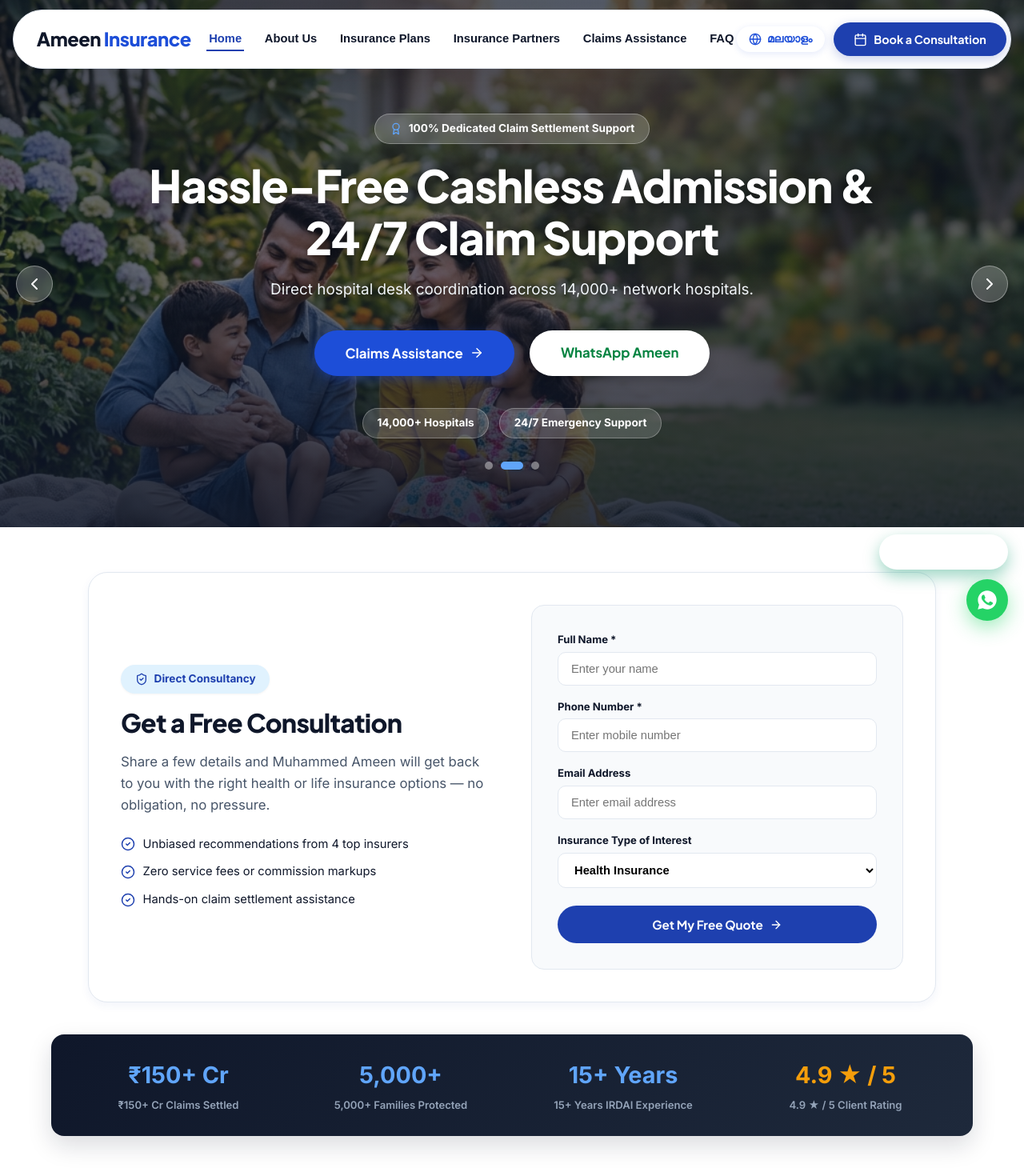
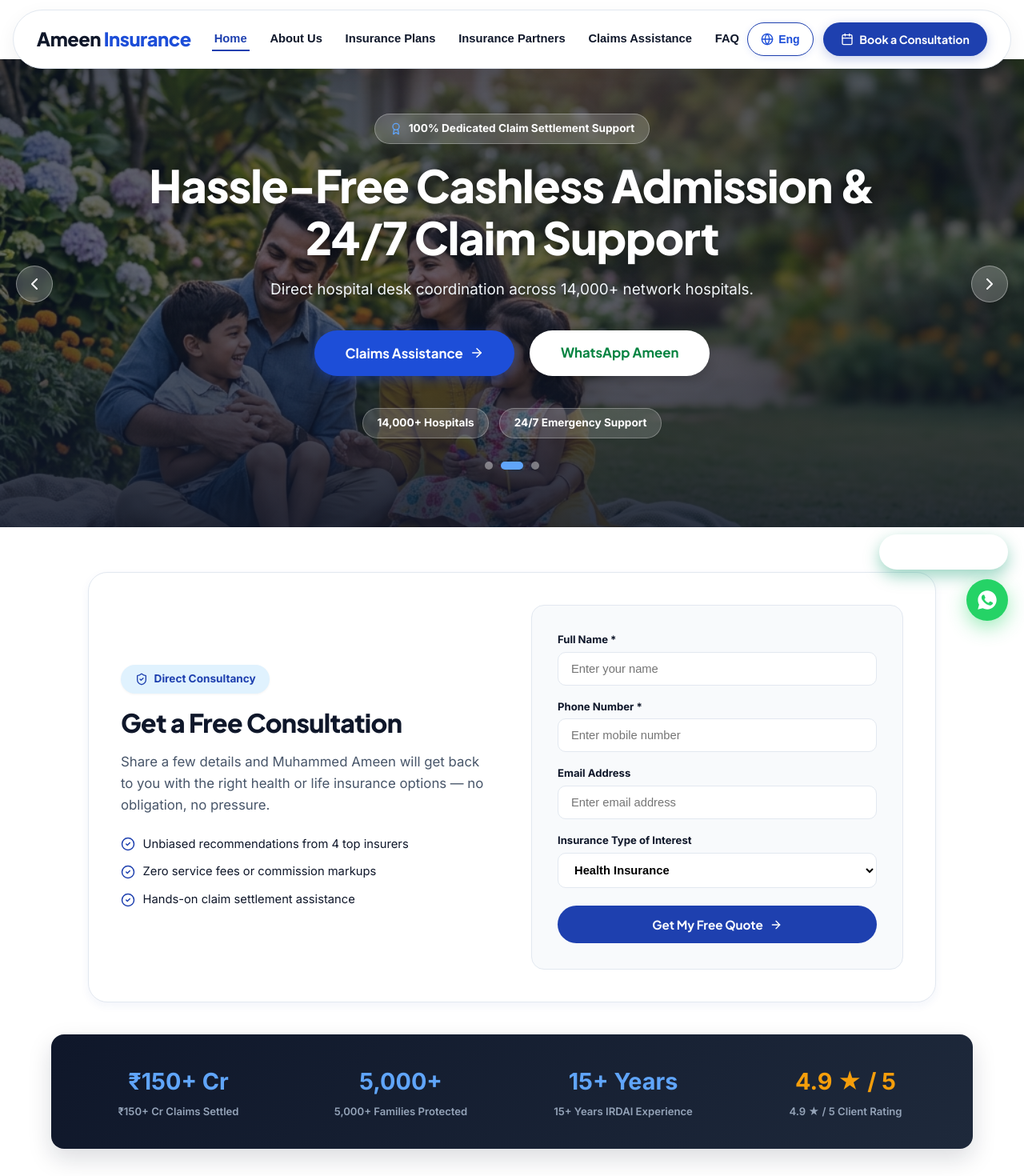
Before and after one commit to Nevin3973/ameeninsurance, a React (Vite) app: page / in a window 1280 px wide. Shown: the top 1470 px of the page at 80% size. Built offline with nearby package versions, Linux system fonts and the light colour scheme.

Commit message:
Fix layout containment, modal scroll behavior, navbar button alignment, and grid-4 stretch

```diff
--- a/src/App.jsx
+++ b/src/App.jsx
@@ -108,12 +108,14 @@
   };
 
   return (
-    <div style={{ minHeight: '100vh', background: 'var(--bg-surface)' }}>
+    <div style={{ minHeight: '100vh', background: 'var(--bg-surface)', overflowX: 'hidden' }}>
       {/* Sticky Rounded Navigation Bar */}
       <Navbar activeTab={activeTab} setActiveTab={handleNavigate} />
 
       {/* Dynamic Main / Sub-Page Content Assembly */}
-      {renderSubPage()}
+      <main style={{ minHeight: 'calc(100vh - 200px)', overflowX: 'hidden' }}>
+        {renderSubPage()}
+      </main>
 
       {/* Persistent Footer */}
       <Footer />
--- a/src/components/AmeenExperience.jsx
+++ b/src/components/AmeenExperience.jsx
@@ -39,12 +39,10 @@
     <section id="experience" className="section-padding" style={{ background: '#f8fafc', position: 'relative' }}>
       <div className="container">
         {/* Ditto-Style Sticky Pinning Layout Container */}
-        <div style={{ display: 'grid', gridTemplateColumns: '1fr 1.4fr', gap: '3rem', alignItems: 'start' }}>
+        <div className="responsive-grid-1-14">
 
           {/* LEFT COLUMN: STICKY PINNED SIDEBAR (STAYS PINNED WHILE SCROLLING) */}
-          <div style={{
-            position: 'sticky',
-            top: '110px',
+          <div className="sticky-column" style={{
             background: 'linear-gradient(135deg, #e0f2fe 0%, #f0f7ff 100%)',
             borderRadius: 'var(--radius-lg)',
             padding: '2.5rem',
--- a/src/components/Hero.jsx
+++ b/src/components/Hero.jsx
@@ -476,26 +476,24 @@
           padding: '1.8rem 2rem',
           color: '#ffffff',
           boxShadow: '0 12px 30px rgba(15, 23, 42, 0.15)',
-          display: 'grid',
-          gridTemplateColumns: 'repeat(4, 1fr)',
-          gap: '1.5rem',
-          textAlign: 'center'
+          width: '100%',
+          alignItems: 'stretch'
         }} className="grid-4">
-          <div>
+          <div style={{ display: 'flex', flexDirection: 'column', justifyContent: 'center', alignItems: 'center', padding: '0.5rem', width: '100%' }}>
             <div style={{ fontSize: '1.8rem', fontWeight: 800, color: '#60a5fa', marginBottom: '0.2rem' }}>₹150+ Cr</div>
-            <div style={{ fontSize: '0.82rem', color: '#94a3b8', fontWeight: 600 }}>{t('statClaims', 'Claims Settlement Advocacy')}</div>
+            <div style={{ fontSize: '0.82rem', color: '#94a3b8', fontWeight: 600, textAlign: 'center' }}>{t('statClaims', 'Claims Settlement Advocacy')}</div>
           </div>
-          <div>
+          <div style={{ display: 'flex', flexDirection: 'column', justifyContent: 'center', alignItems: 'center', padding: '0.5rem', width: '100%' }}>
             <div style={{ fontSize: '1.8rem', fontWeight: 800, color: '#60a5fa', marginBottom: '0.2rem' }}>5,000+</div>
-            <div style={{ fontSize: '0.82rem', color: '#94a3b8', fontWeight: 600 }}>{t('statFamilies', 'Families Protected Across India')}</div>
+            <div style={{ fontSize: '0.82rem', color: '#94a3b8', fontWeight: 600, textAlign: 'center' }}>{t('statFamilies', 'Families Protected Across India')}</div>
           </div>
-          <div>
+          <div style={{ display: 'flex', flexDirection: 'column', justifyContent: 'center', alignItems: 'center', padding: '0.5rem', width: '100%' }}>
             <div style={{ fontSize: '1.8rem', fontWeight: 800, color: '#60a5fa', marginBottom: '0.2rem' }}>15+ Years</div>
-            <div style={{ fontSize: '0.82rem', color: '#94a3b8', fontWeight: 600 }}>{t('statExperience', 'IRDAI Advisory Experience')}</div>
+            <div style={{ fontSize: '0.82rem', color: '#94a3b8', fontWeight: 600, textAlign: 'center' }}>{t('statExperience', 'IRDAI Advisory Experience')}</div>
           </div>
-          <div>
+          <div style={{ display: 'flex', flexDirection: 'column', justifyContent: 'center', alignItems: 'center', padding: '0.5rem', width: '100%' }}>
             <div style={{ fontSize: '1.8rem', fontWeight: 800, color: '#f59e0b', marginBottom: '0.2rem' }}>4.9 ★ / 5</div>
-            <div style={{ fontSize: '0.82rem', color: '#94a3b8', fontWeight: 600 }}>{t('statRating', '450+ Verified Client Reviews')}</div>
+            <div style={{ fontSize: '0.82rem', color: '#94a3b8', fontWeight: 600, textAlign: 'center' }}>{t('statRating', '450+ Verified Client Reviews')}</div>
           </div>
         </div>
       </div>
--- a/src/components/Navbar.jsx
+++ b/src/components/Navbar.jsx
@@ -92,48 +92,52 @@
         </nav>
 
         {/* Language Toggle + Consultation CTA */}
-        <div style={{ display: 'flex', alignItems: 'center', gap: '0.7rem' }}>
-          {/* Malayalam / English Toggle Button */}
+        <div style={{ display: 'flex', alignItems: 'center', gap: '0.75rem', flexShrink: 0 }}>
+          {/* Compact Eng / Ma Language Switcher Button */}
           <button
             onClick={toggleLanguage}
-            title={lang === 'en' ? 'Switch content to Malayalam' : 'ഇംഗ്ലീഷിലേക്ക് മാറുക'}
+            title={lang === 'en' ? 'Switch to Malayalam (Ma)' : 'Switch to English (Eng)'}
             style={{
               display: 'inline-flex',
               alignItems: 'center',
-              gap: '0.45rem',
-              padding: '0.5rem 0.95rem',
+              justifyContent: 'center',
+              gap: '0.4rem',
+              height: '42px',
+              padding: '0 1rem',
               borderRadius: '9999px',
-              border: '1.5 solid var(--primary-blue)',
+              border: '1.5px solid var(--primary-blue)',
               background: lang === 'ml' ? '#eff6ff' : '#ffffff',
               color: '#1d4ed8',
-              fontSize: '0.85rem',
+              fontSize: '0.88rem',
               fontWeight: 700,
               cursor: 'pointer',
               transition: 'all 0.2s ease-in-out',
-              boxShadow: '0 2px 8px rgba(29, 78, 216, 0.12)'
+              boxShadow: '0 2px 8px rgba(29, 78, 216, 0.1)'
             }}
           >
             <Globe size={16} color="#1d4ed8" />
-            <span>{lang === 'en' ? 'മലയാളം' : 'English'}</span>
+            <span>{lang === 'en' ? 'Eng' : 'Ma'}</span>
           </button>
 
           <button
             onClick={() => handleNavClick('booking')}
             className="btn-primary nav-book-btn"
             style={{
-              padding: '0.75rem 1.6rem',
-              fontSize: '0.9rem',
+              height: '42px',
+              padding: '0 1.4rem',
+              fontSize: '0.88rem',
               fontWeight: 700,
               borderRadius: '9999px',
               whiteSpace: 'nowrap',
               display: 'inline-flex',
               alignItems: 'center',
-              gap: '0.5rem',
+              justifyContent: 'center',
+              gap: '0.45rem',
               background: 'var(--primary-blue)',
               boxShadow: '0 4px 14px rgba(30, 64, 175, 0.25)'
             }}
           >
-            <Calendar size={17} color="#ffffff" /> {t('navBookConsultation', 'Book a Consultation')}
+            <Calendar size={16} color="#ffffff" /> {t('navBookConsultation', 'Book Consultation')}
           </button>
 
           {/* Mobile Hamburger Button */}
@@ -147,7 +151,7 @@
               borderRadius: '12px',
               color: 'var(--text-dark)',
               cursor: 'pointer',
-              padding: '0.5rem',
+              padding: 0,
               width: '42px',
               height: '42px',
               alignItems: 'center',
@@ -185,7 +189,7 @@
             borderBottom: '1px solid var(--border-light)'
           }}>
             <span style={{ fontSize: '0.9rem', fontWeight: 600, color: 'var(--text-muted)' }}>
-              Language / ഭാഷ:
+              Language:
             </span>
             <button
               onClick={toggleLanguage}
@@ -193,9 +197,10 @@
                 display: 'inline-flex',
                 alignItems: 'center',
                 gap: '0.4rem',
-                padding: '0.4rem 0.9rem',
+                height: '38px',
+                padding: '0 1rem',
                 borderRadius: '9999px',
-                border: '1px solid var(--primary-blue)',
+                border: '1.5px solid var(--primary-blue)',
                 background: lang === 'ml' ? '#eff6ff' : '#ffffff',
                 color: '#1d4ed8',
                 fontSize: '0.88rem',
@@ -204,7 +209,7 @@
               }}
             >
               <Globe size={15} color="#1d4ed8" />
-              {lang === 'en' ? 'മലയാളത്തിലേക്ക് മാറ്റുക' : 'Switch to English'}
+              <span>{lang === 'en' ? 'Eng' : 'Ma'}</span>
             </button>
           </div>
 
--- a/src/components/ProductDetailPage.jsx
+++ b/src/components/ProductDetailPage.jsx
@@ -76,7 +76,7 @@
 
       {/* Main Sub-Page Body Grid */}
       <div className="container" style={{ marginTop: '2.5rem' }}>
-        <div className="grid-3" style={{ gridTemplateColumns: '2fr 1fr', gap: '2.5rem' }}>
+        <div className="responsive-grid-2-1">
 
           {/* Left Main Column: Detailed Policy Specifications */}
           <div style={{ display: 'flex', flexDirection: 'column', gap: '2rem' }}>
@@ -197,7 +197,7 @@
           </div>
 
           {/* Right Column: Dedicated Plan Enquiry Form Card */}
-          <div style={{ position: 'sticky', top: '140px', height: 'fit-content' }}>
+          <div className="sticky-column">
             <div className="clean-card" style={{ boxShadow: 'var(--shadow-md)', border: '1px solid var(--primary-blue)' }}>
               <div style={{ marginBottom: '1.2rem' }}>
                 <span style={{ fontSize: '0.78rem', fontWeight: 700, color: 'var(--primary-blue)', letterSpacing: '0.05em' }}>
--- a/src/index.css
+++ b/src/index.css
@@ -43,6 +43,7 @@
 
 html {
   scroll-behavior: smooth;
+  scroll-padding-top: 100px;
   font-size: 16px;
 }
 
@@ -99,11 +100,85 @@
   display: grid;
   grid-template-columns: repeat(4, 1fr);
   gap: 1.5rem;
+  width: 100%;
+  align-items: stretch;
+}
+
+.grid-4 > * {
+  width: 100%;
+  height: 100%;
+}
+
+/* Responsive Grid Utility Classes */
+.responsive-grid-2-1 {
+  display: grid;
+  grid-template-columns: 2fr 1fr;
+  gap: 2.5rem;
+}
+
+.responsive-grid-1-14 {
+  display: grid;
+  grid-template-columns: 1fr 1.4fr;
+  gap: 3rem;
+  align-items: start;
+}
+
+.responsive-grid-equal {
+  display: grid;
+  grid-template-columns: repeat(2, 1fr);
+  gap: 1rem;
+}
+
+/* Sticky Column Helper */
+.sticky-column {
+  position: sticky;
+  top: 110px;
+  height: fit-content;
+}
+
+/* Modal Overlay & Dialog Containment */
+.modal-overlay {
+  position: fixed;
+  top: 0;
+  left: 0;
+  right: 0;
+  bottom: 0;
+  background: rgba(15, 23, 42, 0.65);
+  backdrop-filter: blur(4px);
+  z-index: 1000;
+  display: flex;
+  align-items: center;
+  justify-content: center;
+  padding: 1.5rem;
+  overflow-y: auto;
+}
+
+.modal-content {
+  max-width: 580px;
+  width: 100%;
+  max-height: 85vh;
+  overflow-y: auto;
+  padding: 2rem;
+  background: #ffffff;
+  border-radius: var(--radius-md);
+  position: relative;
+  box-shadow: 0 20px 40px rgba(0, 0, 0, 0.2);
 }
 
 @media (max-width: 1024px) {
   .grid-3, .grid-4 {
     grid-template-columns: repeat(2, 1fr);
+  }
+}
+
+@media (max-width: 960px) {
+  .responsive-grid-2-1,
+  .responsive-grid-1-14 {
+    grid-template-columns: 1fr !important;
+    gap: 1.8rem !important;
+  }
+  .sticky-column {
+    position: static !important;
   }
 }
 
@@ -113,6 +188,16 @@
   }
   .grid-2, .grid-3, .grid-4 {
     grid-template-columns: 1fr;
+  }
+}
+
+@media (max-width: 640px) {
+  .responsive-grid-equal {
+    grid-template-columns: 1fr !important;
+  }
+  .modal-content {
+    padding: 1.25rem;
+    max-height: 90vh;
   }
 }
 
```
Also changed, not shown: src/components/AboutAmeen.jsx (+11 -2 lines), src/components/FloatingWidgets.jsx (+2 -22 lines), src/components/ProductCatalog.jsx (+2 -23 lines), src/components/QuoteCalculator.jsx (+2 -21 lines).
